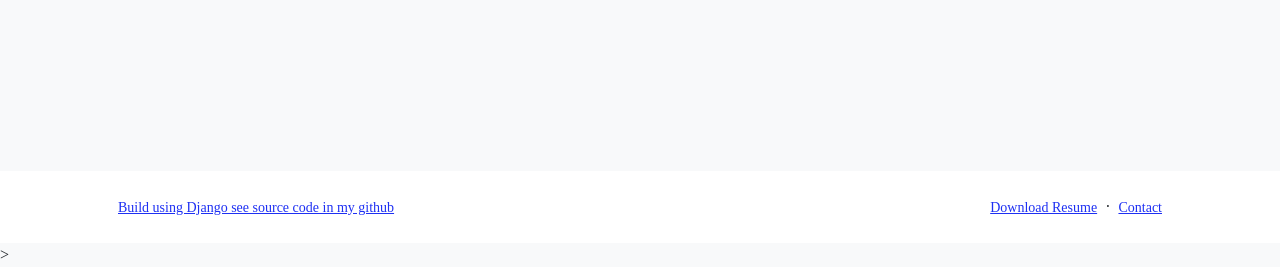
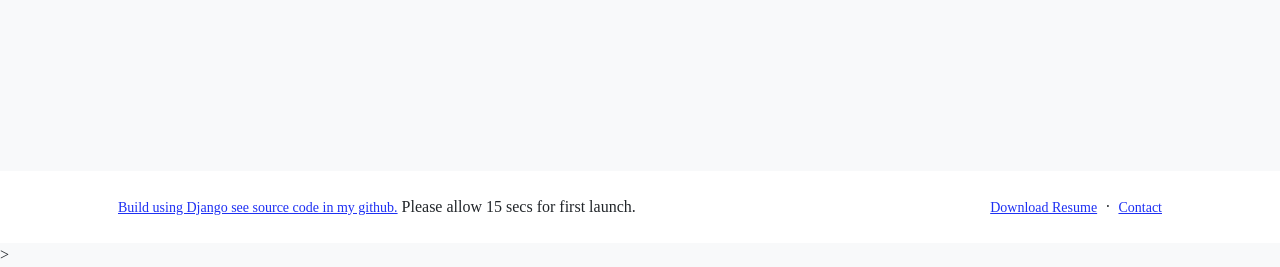
Before and after one commit to Adithya-Rajendran/portfolioWebsite, a Django app: template portfolio/templates/base.html in a window 1280 px wide. Shown: the part 533-800 px from the top of the page. Run offline with Django 3.2, Linux system fonts and the light colour scheme; the template is opened without the code that fills it, so the values that code supplies are empty; some libraries are stand-ins or nearby versions.

Commit message:
Changed foorter

```diff
--- a/portfolio/templates/base.html
+++ b/portfolio/templates/base.html
@@ -52,10 +52,10 @@
             <div class="container px-5">
                 <div class="row align-items-center justify-content-between flex-column flex-sm-row">
                     <div class="col-auto">
-                        <a class="small m-0" href="https://github.com/Adithya-Rajendran/portfolioWebsite">Build using Django see source code in my github</a>
+                        <a class="small m-0" href="https://github.com/Adithya-Rajendran/portfolioWebsite">Build using Django see source code in my github.</a> <a>Please allow 15 secs for first launch.</a>
                     </div>
                     <div class="col-auto">
-                        <a class="small" href="{% static 'assets/resume.pdf' %}">Download Resume</a>
+                        <a class="small" href="{% static 'assets/resume.pdf' %}" download="Adithya_Rajendran_Resume.pdf">Download Resume</a>
                         <span class="mx-1">&middot;</span>
                         <a class="small" href="{% url 'contact' %}">Contact</a>
                     </div>
```
